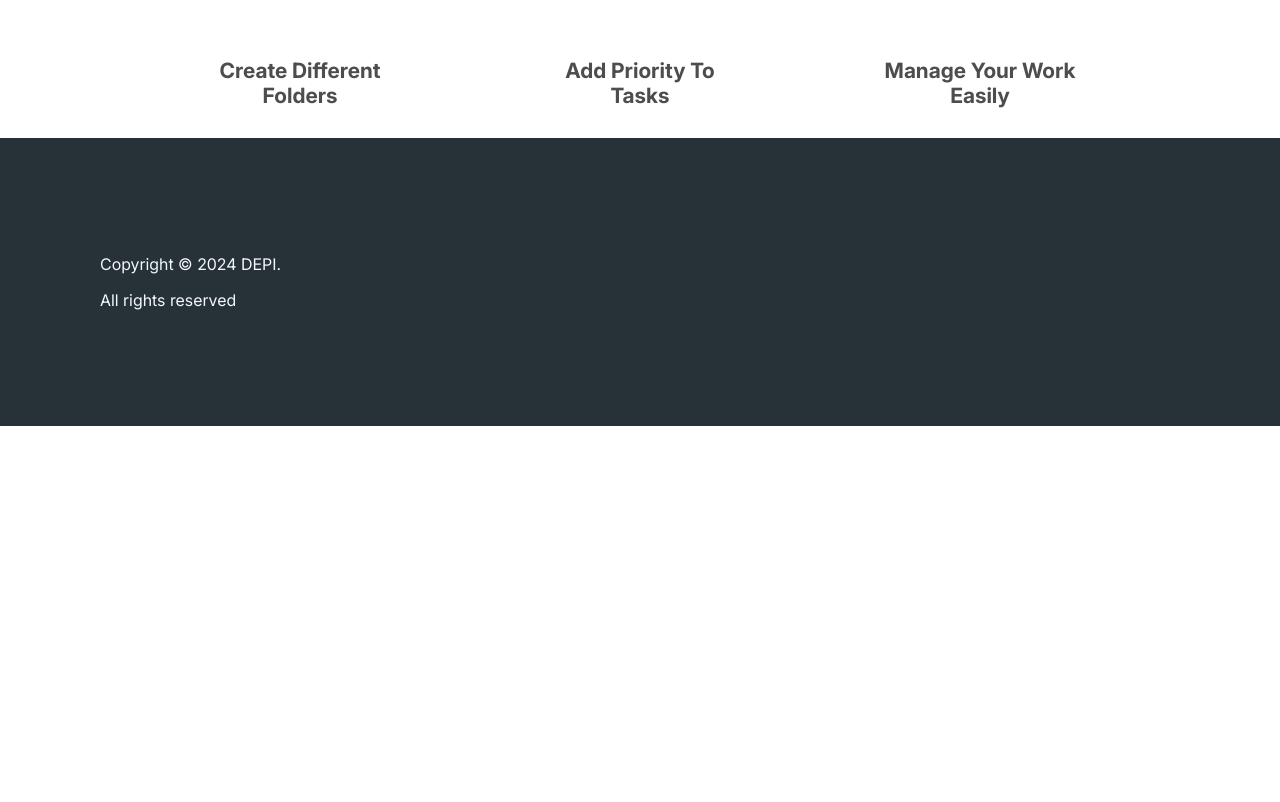
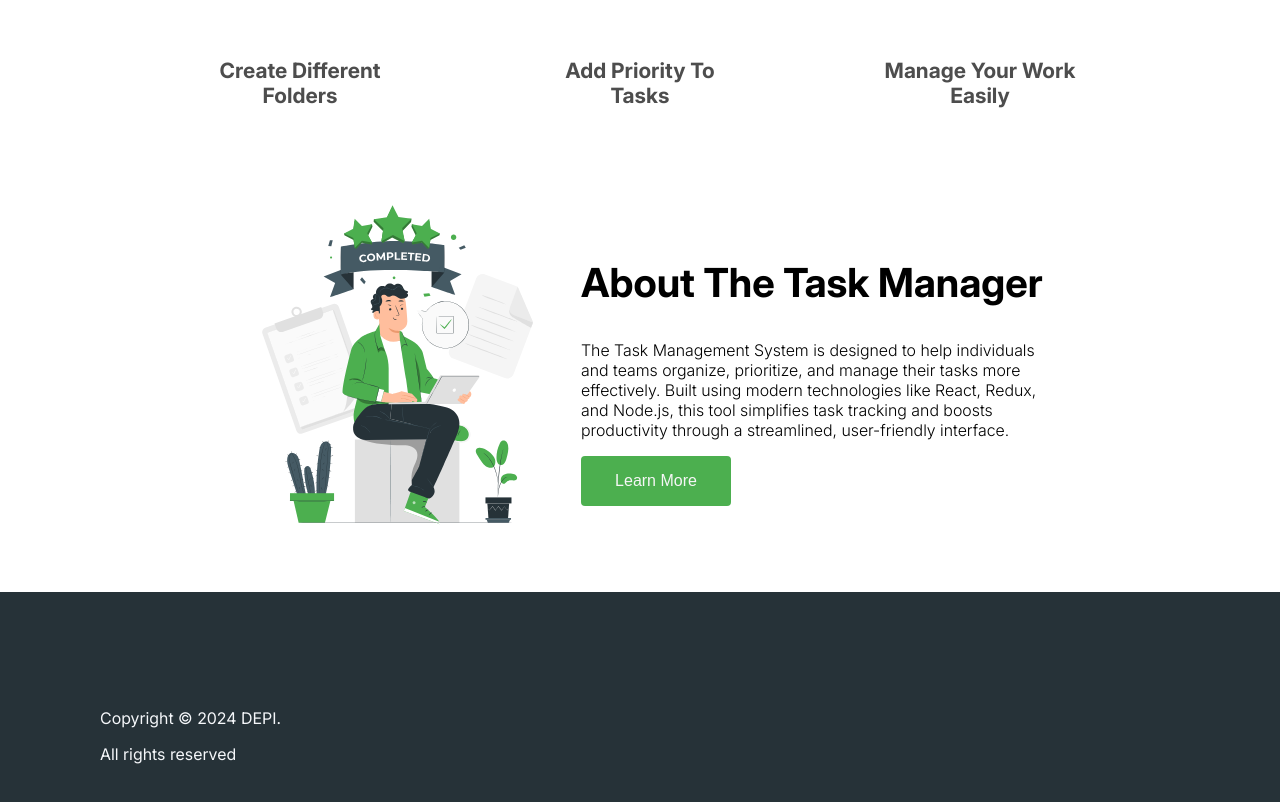
Before and after one commit to Karim-Hosam/fullstack-task-manager, a React (Vite) app in the folder Task-Management-System/: page / in a window 1280 px wide. Shown: the part 1060-1862 px from the top of the page. Before the commit the page ends 1486 px from the top, so only its background shows below. Built offline with nearby package versions, Linux system fonts and the light colour scheme.

Commit message:
Landing third section

```diff
--- a/Task-Management-System/src/components/Landing/Landing.jsx
+++ b/Task-Management-System/src/components/Landing/Landing.jsx
@@ -2,6 +2,7 @@ import NavBar from '../NavBar/NavBar.jsx';
 import FirstSection from './FirstSection';
 import SecondSection from './SecondSection';
 import LandingCSS from './Landing.module.css'
+import img2 from '../../Images/Landing-2.svg'
 
 export default function Landing(){
 
@@ -10,6 +11,14 @@ export default function Landing(){
         <>
             <FirstSection></FirstSection>
             <SecondSection></SecondSection>
+            <div className={LandingCSS.ThirdSection}>
+                <img src={img2} className={LandingCSS.img2} alt="Complete" />
+                <div className={LandingCSS.ThirdSecText}>
+                    <h2>About The Task Manager</h2>
+                    <p>The Task Management System is designed to help individuals and teams organize, prioritize, and manage their tasks more effectively. Built using modern technologies like React, Redux, and Node.js, this tool simplifies task tracking and boosts productivity through a streamlined, user-friendly interface.</p>
+                    <button>Learn More</button>
+                </div>
+            </div>
         </>
     )
 }
--- a/Task-Management-System/src/components/Landing/Landing.module.css
+++ b/Task-Management-System/src/components/Landing/Landing.module.css
@@ -20,8 +20,6 @@
 }
 
 .SecondSection{
-    /* background-color: aquamarine; */
-    /* height: 50vh; */
     margin-top: 30px;
     display: flex;
     flex-direction: column;
@@ -48,3 +46,53 @@
     max-width: 200px;
     text-align: center;
 }
+
+.ThirdSection{
+    padding: 50px;
+    display: flex;
+    align-items: center;
+    justify-content: center;
+}
+
+.img2{
+    width: 30%;
+}
+
+.ThirdSecText{
+    /* display: flex; */
+    /* flex-direction: column; */
+    /* align-items: center; */
+    /* flex-shrink: 5; */
+
+    max-width: 40%;
+}
+
+.ThirdSecText p{
+    /* max-width: 40%; */
+    font-weight:300;
+}
+
+.ThirdSecText h2{
+    /* max-width: 40%; */
+    font-size: 40px;
+}
+
+.ThirdSecText button{
+    background-color: #4CAF4F;
+    color: #F6F6F6;
+    border-radius: 4px;
+    font-size: medium;
+    border: 0px;
+    width: 150px;
+    height: 50px;
+    max-width: 150px;
+    max-height: 50px;
+}
+
+.ThirdSecText button:hover{
+    background-color: #1d611f;
+    color: #F6F6F6;
+    border-radius: 4px;
+    font-size: medium;
+    border: 0px;
+}
```
Also changed, not shown: Task-Management-System/src/Images/Landing-2.svg (added).
